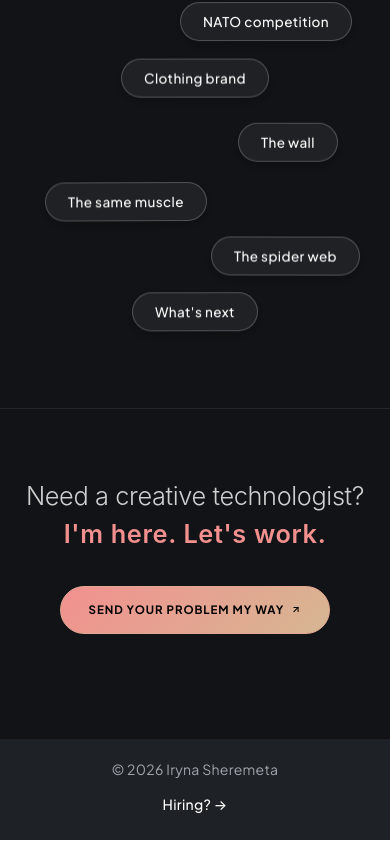
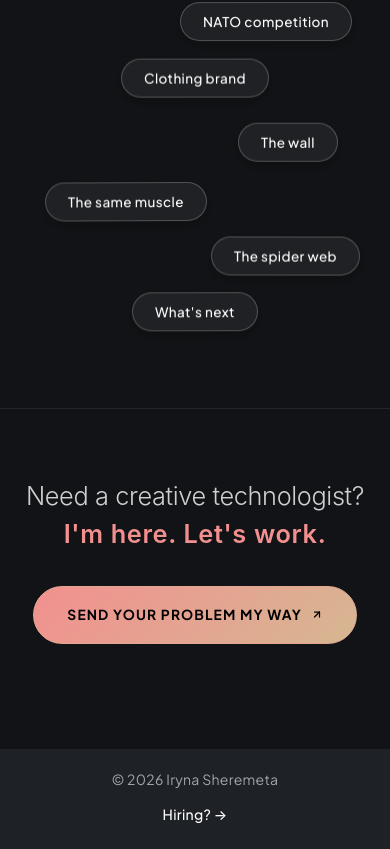
Before and after one commit to Irene2828/porfoliojuly, a Next.js app: page /about in a window 390 px wide. Shown: the part 560-1409 px from the top of the page. Built offline with nearby package versions, Linux system fonts and the light colour scheme.

Commit message:
style(hero): enlarge mobile primary button by 20% and unbold second hero line

```diff
--- a/src/app/about/page.css
+++ b/src/app/about/page.css
@@ -599,27 +599,34 @@
   .about-cta-btn,
   .about-cta-section .prefooter-btn-primary.face-cta,
   .about-cta-section .prefooter-btn-primary {
-    height: 3.01rem !important;
+    height: 3.612rem !important;
     width: auto !important;
-    padding: 0 1.74rem !important;
-    font-size: 0.72rem !important;
+    padding: 0 2.088rem !important;
+    font-size: 0.864rem !important;
     font-weight: 700 !important;
     letter-spacing: 0.08em !important;
     transform: none !important;
     white-space: nowrap !important;
     margin: 0 auto !important;
-    border-radius: 40px !important;
+    border-radius: 48px !important;
     background: linear-gradient(315deg, #d6b792 0%, #f2908f 100%) !important;
     border: 1px solid #e2a792 !important;
     box-sizing: border-box !important;
+    gap: 0.54rem !important;
   }
   .about-cta-btn span,
   .about-cta-section .prefooter-btn-primary.face-cta span,
   .about-cta-section .prefooter-btn-primary span {
-    font-size: 0.72rem !important;
+    font-size: 0.864rem !important;
     font-weight: 700 !important;
     letter-spacing: 0.08em !important;
     white-space: nowrap !important;
     display: inline-block !important;
   }
+  .about-cta-btn svg,
+  .about-cta-section .prefooter-btn-primary.face-cta svg,
+  .about-cta-section .prefooter-btn-primary svg {
+    width: 12px !important;
+    height: 12px !important;
+  }
 }
--- a/src/app/index.css
+++ b/src/app/index.css
@@ -1482,11 +1482,14 @@ h1, h2, h3, h4, h5, h6 {
   .hero-body-mobile strong {
     display: block !important;
     margin-top: 0.65rem !important; /* increased spacing between bold and unbold text */
-    font-weight: 600 !important;
-    font-style: normal !important;
+    font-family: var(--font-body) !important;
+    font-size: 15.6px !important;
+    font-weight: 400 !important; /* unbolded: same 400 weight as unbolded text */
+    font-style: normal !important; /* not italic */
     color: #dfe6ee !important;
     -webkit-text-fill-color: #dfe6ee !important;
-    letter-spacing: 0.02em !important;
+    line-height: 1.5225 !important;
+    letter-spacing: normal !important;
   }
 
   .hero-body-desktop {
@@ -1520,18 +1523,19 @@ h1, h2, h3, h4, h5, h6 {
   .v2-theme .face-cta,
   .hire-btn-primary {
     background: linear-gradient(315deg, #d6b792 0%, #f2908f 100%) !important;
-    height: 3.01rem !important;
+    height: 3.612rem !important; /* +20% larger on mobile */
     width: auto !important;
-    padding: 0 1.74rem !important;
+    padding: 0 2.088rem !important; /* +20% larger on mobile */
     margin-left: auto !important;
     margin-right: auto !important;
     justify-content: center !important;
     white-space: nowrap !important;
-    border-radius: 40px !important;
+    border-radius: 48px !important;
     border: 1px solid #e2a792 !important;
     box-shadow: none !important;
     transform: none !important;
     box-sizing: border-box !important;
+    gap: 0.54rem !important;
   }
   .v2-theme .prefooter-btn-primary:hover,
   .v2-theme .hero-ctas-outside .btn-primary-outline:hover,
@@ -1541,11 +1545,17 @@ h1, h2, h3, h4, h5, h6 {
   .v2-theme .prefooter-btn-primary span,
   .v2-theme .hero-ctas-outside .btn-primary-outline span,
   .v2-theme .face-cta span {
-    font-size: 0.72rem !important;
+    font-size: 0.864rem !important; /* +20% larger on mobile */
     font-weight: 700 !important;
     letter-spacing: 0.08em !important;
     white-space: nowrap !important;
     display: inline-block !important;
+  }
+  .v2-theme .prefooter-btn-primary svg,
+  .v2-theme .hero-ctas-outside .btn-primary-outline svg,
+  .v2-theme .face-cta svg {
+    width: 12px !important;
+    height: 12px !important;
   }
 
   /* On mobile: shapes shrunk 25% with image to fit neatly within bounds */
```
Also changed, not shown: src/app/v2/components/EditorialStatement.tsx (+10 -4 lines), src/app/v2/components/HeroV2.tsx (+19 -7 lines).
